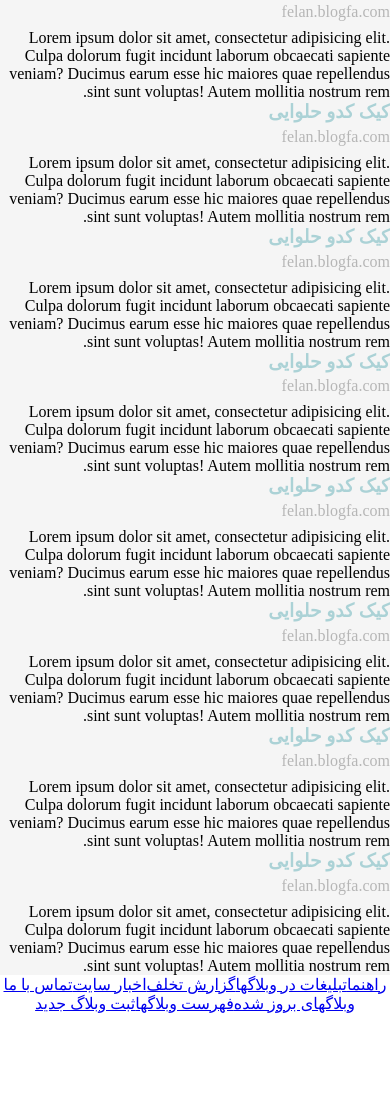
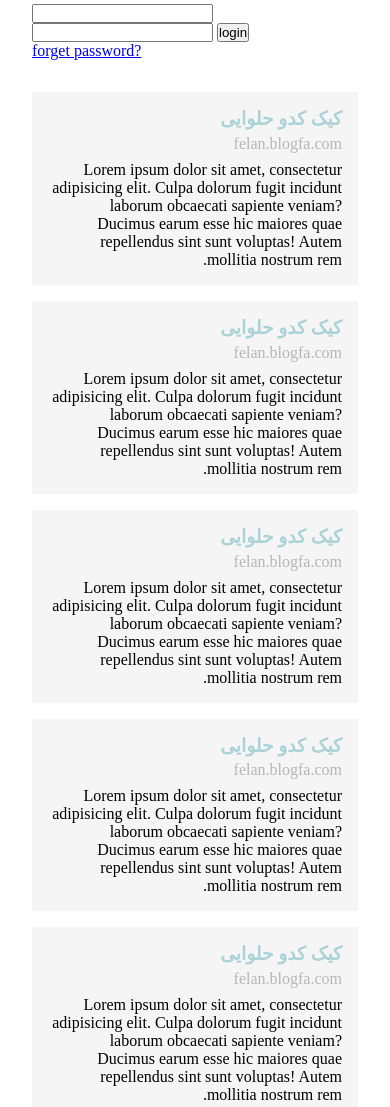
Before and after one commit to SEBahari/blogfa, a plain HTML site: page index.html in a window 390 px wide. Shown: the part 198-1305 px from the top of the page. Before the commit the page ends 1211 px from the top, so only its background shows below. Drawn offline with Linux system fonts and the light colour scheme.

Commit message:
styling for mobile

```diff
--- a/style.css
+++ b/style.css
@@ -53,3 +53,46 @@
   justify-content: center;
   align-items: center;
 }
+
+@media screen and (max-width: 36rem) {
+  .container {
+    width: auto;
+    margin: auto 1rem;
+    padding: 1rem 0;
+  }
+
+  .logo {
+    display: none;
+  }
+
+  .header {
+    flex-direction: column;
+  }
+
+  .header .description {
+    padding: 1.5rem 3rem;
+  }
+
+  .header .login {
+    width: auto;
+    padding: 1rem;
+  }
+
+  .post {
+    margin: 1rem;
+    padding: 1rem;
+  }
+
+  .footer {
+    padding: 2rem 1rem 1rem;
+  }
+
+  .footer .link {
+    text-decoration: none;
+    padding: .4rem;
+    margin-left: -1px;
+    margin-bottom: 1rem;
+    border-right: 1px solid gray;
+    border-left: 1px solid gray;
+  }
+}
```
